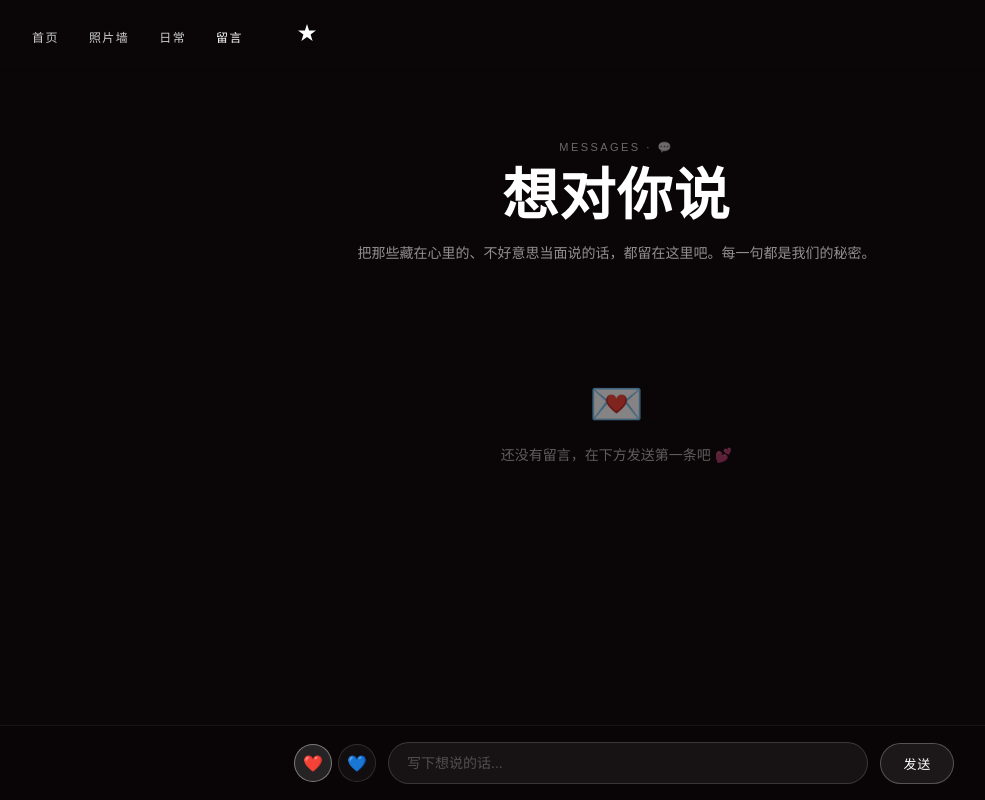
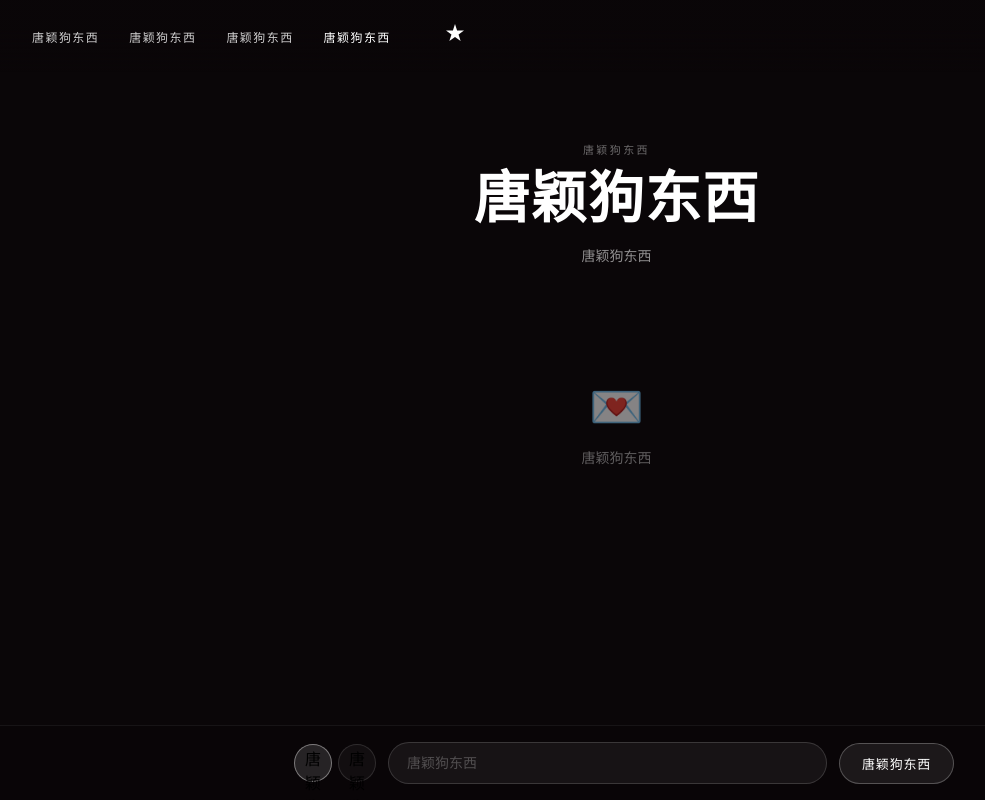
Before and after one commit to Lyh826582987/Mythic-Naturecore, a website: page public/codex.html in a window 1280 px wide. Shown: the whole page, without its empty margins (16-1001 px from the left). Drawn offline with Linux system fonts and the light colour scheme; no server answers; a web font is replaced by a local one.

Commit message:
Update codex.html

```diff
--- a/public/codex.html
+++ b/public/codex.html
@@ -3,7 +3,7 @@
 <head>
   <meta charset="utf-8" />
   <meta name="viewport" content="width=device-width, initial-scale=1" />
-  <title>想对你说 — 留言板</title>
+  <title>唐颖狗东西</title>
   <link rel="preconnect" href="https://fonts.googleapis.com">
   <link rel="preconnect" href="https://fonts.gstatic.com" crossorigin>
   <link href="https://fonts.googleapis.com/css2?family=Viaoda+Libre&family=Imprima&display=swap" rel="stylesheet">
@@ -176,10 +176,10 @@
 <body>
   <nav>
     <div class="nav-group">
-      <a class="nav-link" href="index.html">首页</a>
-      <a class="nav-link" href="worlds.html">照片墙</a>
-      <a class="nav-link" href="atelier.html">日常</a>
-      <a class="nav-link active" href="codex.html">留言</a>
+      <a class="nav-link" href="index.html">唐颖狗东西</a>
+      <a class="nav-link" href="worlds.html">唐颖狗东西</a>
+      <a class="nav-link" href="atelier.html">唐颖狗东西</a>
+      <a class="nav-link active" href="codex.html">唐颖狗东西</a>
       <a href="index.html" class="nav-logo" aria-label="返回首页" style="margin-left:20px;">
         <svg width="28" height="28" viewBox="0 0 28 28" fill="none" xmlns="http://www.w3.org/2000/svg">
           <path d="M14 2l2.09 6.42H23l-5.45 3.96L19.64 19 14 15.04 8.36 19l2.09-6.62L5 8.42h6.91L14 2z" fill="#fff"/>
@@ -187,20 +187,20 @@
       </a>
     </div>
     <div class="nav-mobile">
-      <a class="nav-link" href="index.html">首页</a>
+      <a class="nav-link" href="index.html">唐颖狗东西</a>
       <a href="index.html" class="nav-logo">
         <svg width="28" height="28" viewBox="0 0 28 28" fill="none" xmlns="http://www.w3.org/2000/svg">
           <path d="M14 2l2.09 6.42H23l-5.45 3.96L19.64 19 14 15.04 8.36 19l2.09-6.62L5 8.42h6.91L14 2z" fill="#fff"/>
         </svg>
       </a>
-      <a class="nav-link" href="atelier.html">日常</a>
+      <a class="nav-link" href="atelier.html">唐颖狗东西</a>
     </div>
   </nav>
 
   <section class="page-hero">
-    <p class="hero-eyebrow">Messages · 💬</p>
-    <h1 class="hero-heading">想对你说</h1>
-    <p class="hero-lead">把那些藏在心里的、不好意思当面说的话，都留在这里吧。每一句都是我们的秘密。</p>
+    <p class="hero-eyebrow">唐颖狗东西</p>
+    <h1 class="hero-heading">唐颖狗东西</h1>
+    <p class="hero-lead">唐颖狗东西</p>
   </section>
 
   <div class="msg-list" id="msg-list">
@@ -211,11 +211,11 @@
   <div class="msg-composer">
     <div class="composer-inner">
       <div class="composer-who">
-        <button class="who-btn selected" id="who-me" onclick="setSender('me')" title="我" aria-label="以我的身份发送">❤️</button>
-        <button class="who-btn" id="who-ta" onclick="setSender('ta')" title="TA" aria-label="以 TA 的身份发送">💙</button>
+        <button class="who-btn selected" id="who-me" onclick="setSender('me')" title="我" aria-label="以我的身份发送">唐颖狗东西</button>
+        <button class="who-btn" id="who-ta" onclick="setSender('ta')" title="TA" aria-label="以 TA 的身份发送">唐颖狗东西</button>
       </div>
-      <input class="composer-input" id="msg-input" type="text" placeholder="写下想说的话..." maxlength="280" aria-label="留言内容" onkeydown="if(event.key==='Enter')sendMessage()" />
-      <button class="btn-send" onclick="sendMessage()">发送</button>
+      <input class="composer-input" id="msg-input" type="text" placeholder="唐颖狗东西" maxlength="280" aria-label="留言内容" onkeydown="if(event.key==='Enter')sendMessage()" />
+      <button class="btn-send" onclick="sendMessage()">唐颖狗东西</button>
     </div>
   </div>
 
@@ -255,7 +255,7 @@
     function renderMessages() {
       var list = document.getElementById('msg-list');
       if (messages.length === 0) {
-        list.innerHTML = '<div class="empty-state"><div class="empty-icon">💌</div><p class="empty-text">还没有留言，在下方发送第一条吧 💕</p></div>';
+        list.innerHTML = '<div class="empty-state"><div class="empty-icon">💌</div><p class="empty-text">唐颖狗东西</p></div>';
         return;
       }
       var sorted = messages.slice().sort(function(a, b) { return b.time.localeCompare(a.time); });
```
